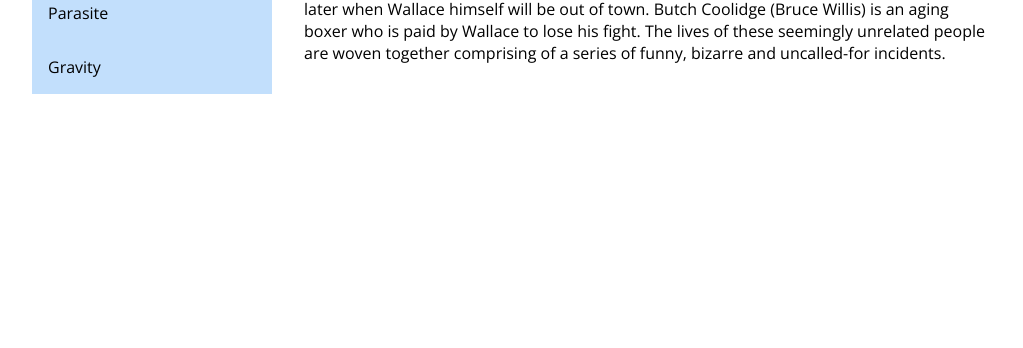
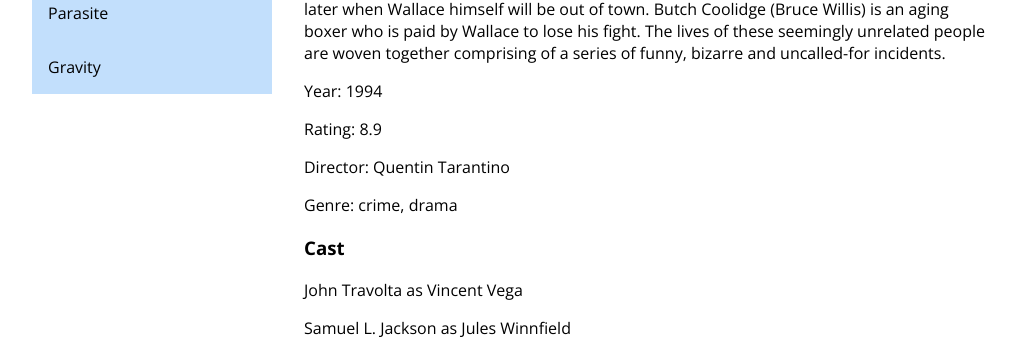
Before and after one commit to havraiv/projekt-filmovy-magazin, a React app: page /movies/1 in a window 1280 px wide. Shown: the part 604-952 px from the top of the page, without its empty margins (128-1151 px from the left). Before the commit the page ends 800 px from the top, so only its background shows below. Built offline with nearby package versions, Linux system fonts and the light colour scheme.

Commit message:
other information from database added to the page

```diff
--- a/src/pages/Movie/index.jsx
+++ b/src/pages/Movie/index.jsx
@@ -9,10 +9,20 @@ export const Movie = () => {
   return (
     <div className="movie">
       <img src={`${moviesData.poster}`} alt={`${moviesData.title}`} />
-
       <h2>{moviesData.title}</h2>
-
       <p>{moviesData.storyline}</p>
+      <p>Year: {moviesData.year}</p>
+      <p>Rating: {moviesData.rating}</p>
+      <p>Director: {moviesData.director}</p>
+      <p>Genre: {moviesData.genre}</p>
+      <h3>Cast</h3>
+      {moviesData.cast.map((actor) => {
+        return (
+          <p>
+            {actor.name} as {actor.as}
+          </p>
+        );
+      })}
     </div>
   );
 };
```
